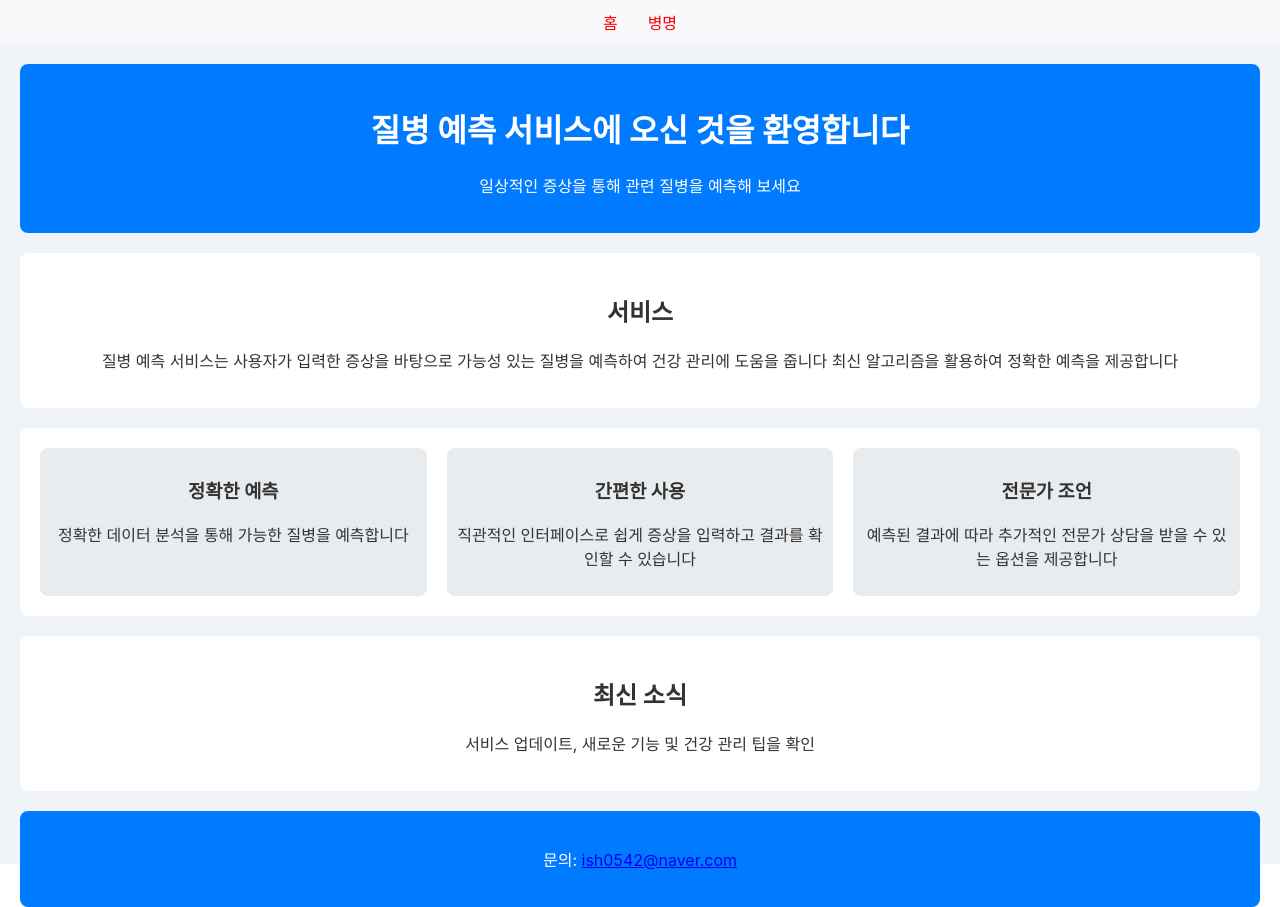
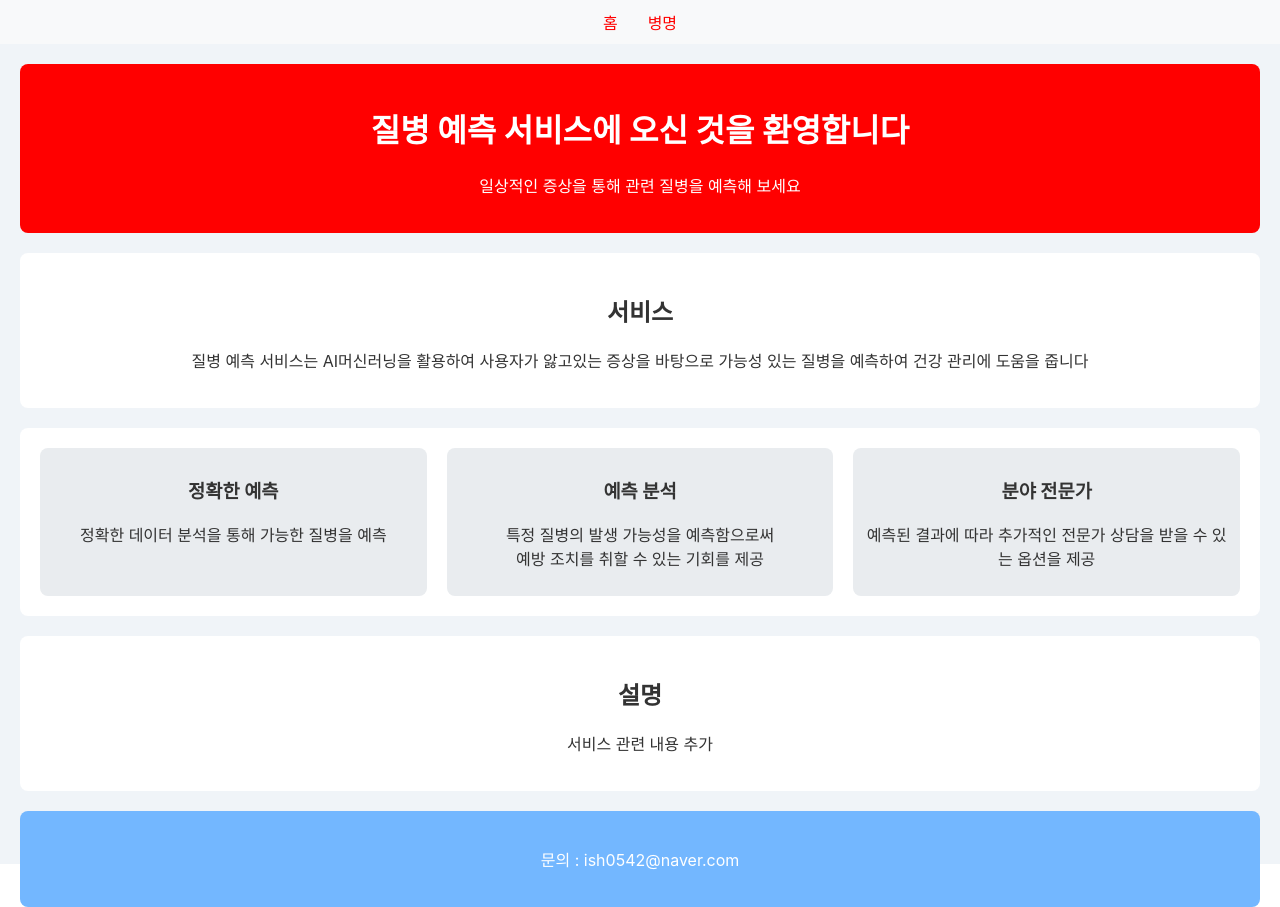
Before and after one commit to LeeSeungHun-35/personal_proj, a React (Create React App) app: page / in a window 1280 px wide. Built offline with nearby package versions, Linux system fonts and the light colour scheme; the HTML template or start-up script is replaced by a standard one.

Commit message:
Home페이지 색상 조절

```diff
--- a/src/page/Home.css
+++ b/src/page/Home.css
@@ -6,10 +6,11 @@
     flex-direction: column;
     gap: 20px;
     padding: 20px;
+
 }
 
 .Home-header {
-    background-color: #007bff;
+    background-color: #ff0000;
     color: #fff;
     padding: 20px;
     text-align: center;
@@ -23,8 +24,14 @@
 }
 
 .Home-features {
+
     display: flex;
     gap: 20px;
+}
+
+.Home-features :hover {
+    background-color: #ffbfbf;
+    cursor: pointer;
 }
 
 .feature {
@@ -44,8 +51,8 @@
 }
 
 .Home-footer {
-    background-color: #007bff;
-    color: #fff;
+    background-color: #73b7ff;
+    color: #ffffff;
     padding: 20px;
     text-align: center;
 }
--- a/src/page/Home.jsx
+++ b/src/page/Home.jsx
@@ -4,7 +4,6 @@ import './Home.css';
 const Home = () => {
   return (
     <div className='Home'>
-      {/* 헤더 섹션 */}
       <header className='Home-header'>
         <h1>질병 예측 서비스에 오신 것을 환영합니다</h1>
         <p>일상적인 증상을 통해 관련 질병을 예측해 보세요</p>
@@ -13,37 +12,37 @@ const Home = () => {
       <section className='Home-intro'>
         <h2>서비스</h2>
         <p>
-          질병 예측 서비스는 사용자가 입력한 증상을 바탕으로
+          질병 예측 서비스는 AI머신러닝을 활용하여 사용자가 앓고있는 증상을 바탕으로
           가능성 있는 질병을 예측하여 건강 관리에 도움을 줍니다
-          최신 알고리즘을 활용하여 정확한 예측을 제공합니다
+
         </p>
       </section>
 
       <section className='Home-features'>
         <div className='feature'>
           <h3>정확한 예측</h3>
-          <p>정확한 데이터 분석을 통해 가능한 질병을 예측합니다</p>
+          <p>정확한 데이터 분석을 통해 가능한 질병을 예측</p>
         </div>
         <div className='feature'>
-          <h3>간편한 사용</h3>
-          <p>직관적인 인터페이스로 쉽게 증상을 입력하고 결과를 확인할 수 있습니다</p>
+          <h3>예측 분석</h3>
+          <p>특정 질병의 발생 가능성을 예측함으로써 <br/>예방 조치를 취할 수 있는 기회를 제공</p>
         </div>
         <div className='feature'>
-          <h3>전문가 조언</h3>
-          <p>예측된 결과에 따라 추가적인 전문가 상담을 받을 수 있는 옵션을 제공합니다</p>
+          <h3>분야 전문가</h3>
+          <p>예측된 결과에 따라 추가적인 전문가 상담을 받을 수 있는 옵션을 제공</p>
         </div>
       </section>
 
       <section className='Home-updates'>
-        <h2>최신 소식</h2>
+        <h2>설명</h2>
         <p>
-          서비스 업데이트, 새로운 기능 및 건강 관리 팁을 확인
+          서비스 관련 내용 추가
 
         </p>
       </section>
 
       <footer className='Home-footer'>
-        <p>문의: <a href="ish0542@naver.com">ish0542@naver.com</a></p>
+        <p>문의 : <a>ish0542@naver.com</a></p>
       </footer>
     </div>
   )
```
